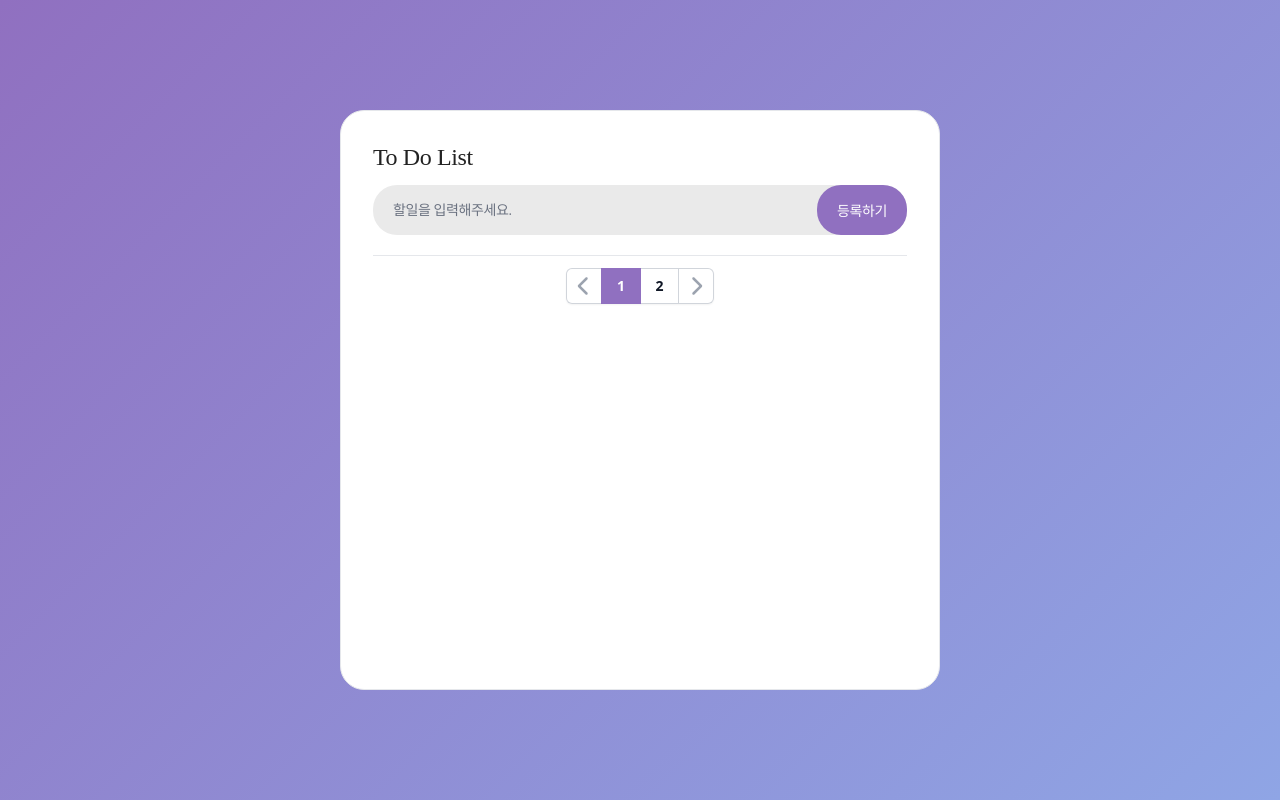
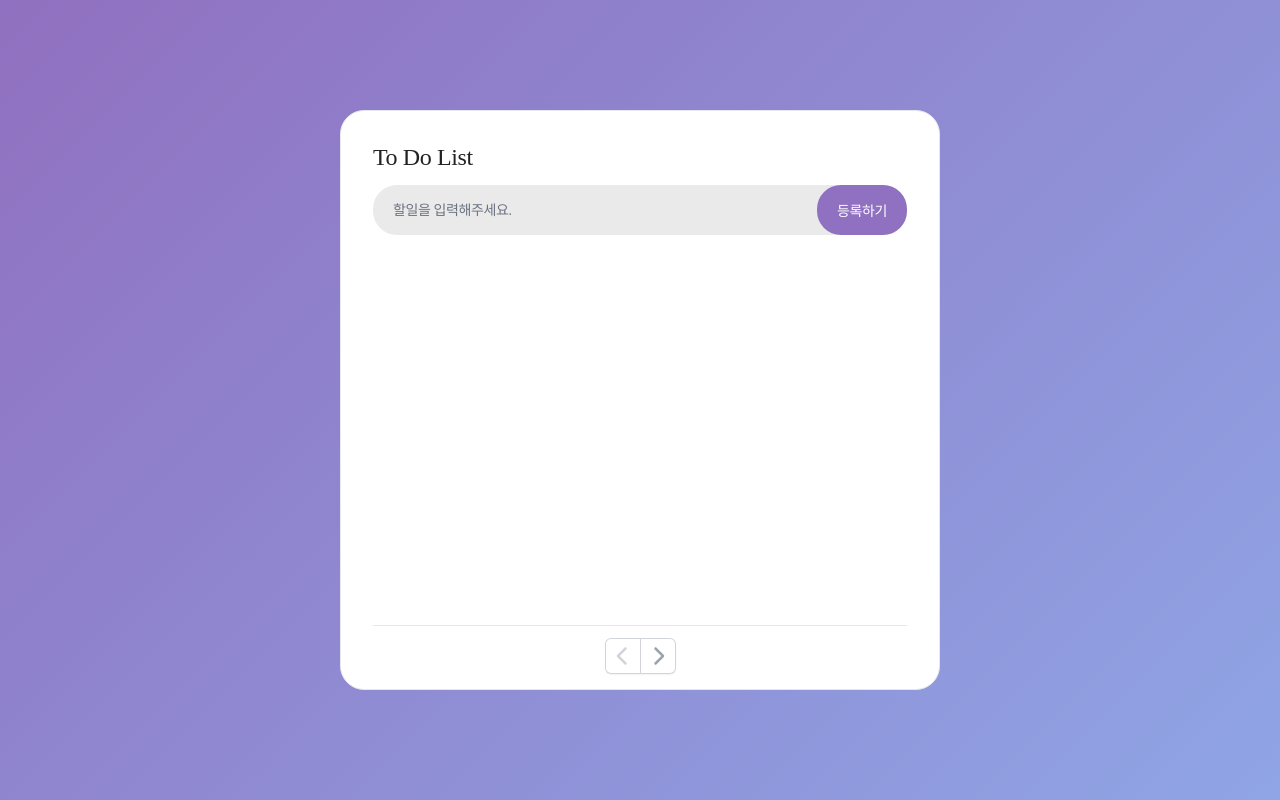
Before and after one commit to wSeungMi/ToDoList-React, a React (Vite) app: page / in a window 1280 px wide. Built offline with nearby package versions, Linux system fonts and the light colour scheme; a web font is replaced by a local one.

Commit message:
Feat: 페이지네이션 기능 추가 - 기본값: 리스트 10개씩 렌더링

```diff
--- a/src/TodoList.jsx
+++ b/src/TodoList.jsx
@@ -123,7 +123,7 @@ const TodoList = () => {
             등록하기
           </button>
         </div>
-        <ul id="todo_list" className="pt-1 px-3.5 pb-1.5">
+        <ul id="todo_list" className="pt-1 px-3.5 pb-1.5 h-[380px]">
           {todo.slice(offset, offset + limit).map((list) => (
             <li
               key={list.id}
@@ -202,7 +202,12 @@ const TodoList = () => {
           ))}
         </ul>
         <div>
-          <Pagination />
+          <Pagination
+            total={todo.length}
+            limit={limit}
+            page={page}
+            setPage={setPage}
+          />
         </div>
       </section>
     </div>
@@ -211,7 +216,8 @@ const TodoList = () => {
 
 export default TodoList;
 
-function Pagination(params) {
+function Pagination({ total, limit, page, setPage }) {
+  const pageNums = Math.ceil(total / limit);
   return (
     <div className="flex items-center justify-between border-t border-gray-200 bg-white px-4 py-3 sm:px-6">
       <div className="flex m-auto">
@@ -219,9 +225,11 @@ function Pagination(params) {
           className="isolate inline-flex -space-x-px rounded-md shadow-sm"
           aria-label="Pagination"
         >
-          <a
-            href="#"
-            className="relative inline-flex items-center rounded-l-md px-2 py-2 text-gray-400 ring-1 ring-inset ring-gray-300 hover:bg-gray-50 focus:z-20 focus:outline-offset-0"
+          <button
+            onClick={() => setPage(page - 1)}
+            disabled={page === 1}
+            className="relative inline-flex items-center rounded-l-md px-2 py-2
+            text-gray-400 ring-1 ring-inset ring-gray-300 hover:bg-gray-50 focus:z-20 focus:outline-offset-0 disabled:text-gray-300"
           >
             <span className="sr-only">Previous</span>
             <FontAwesomeIcon
@@ -230,32 +238,39 @@ function Pagination(params) {
               className="h-5 w-5"
               aria-hidden="true"
             />
-          </a>
-          <a
-            href="#"
-            aria-current="page"
-            className="relative z-10 inline-flex items-center text-white bg-[#9070c0] hover:bg-[#584278] px-4 py-2 text-sm font-semibold"
-          >
-            1
-          </a>
-          <a
-            href="#"
-            className="relative inline-flex items-center px-4 py-2 text-sm font-semibold text-gray-900 ring-1 ring-inset ring-gray-300 hover:bg-gray-50 "
-          >
-            2
-          </a>
-          <a
-            href="#"
-            className="relative inline-flex items-center rounded-r-md px-2 py-2 text-gray-400 ring-1 ring-inset ring-gray-300 hover:bg-gray-50 focus:z-20 focus:outline-offset-0"
+          </button>
+          {Array(pageNums)
+            .fill()
+            .map((_, i) => (
+              <button
+                key={i + 1}
+                onClick={() => setPage(i + 1)}
+                aria-current="page"
+                className={`relative z-10 inline-flex items-center px-4 py-2 text-sm font-semibold
+                ${
+                  page === i + 1
+                    ? ' text-white bg-[#9070c0] hover:bg-[#584278]'
+                    : 'text-gray-900 ring-1 ring-inset ring-gray-300 hover:bg-gray-50'
+                } `}
+              >
+                {i + 1}
+              </button>
+            ))}
+          <button
+            onClick={() => setPage(page + 1)}
+            disabled={page === pageNums}
+            className="relative inline-flex items-center rounded-r-md px-2 py-2
+             text-gray-400 ring-1 ring-inset ring-gray-300 hover:bg-gray-50 focus:z-20 focus:outline-offset-0 disabled:text-gray-300
+             "
           >
             <span className="sr-only">Next</span>
             <FontAwesomeIcon
               icon={faChevronRight}
               size="lg"
-              className="h-5 w-5"
+              className="h-5 w-5 "
               aria-hidden="true"
             />
-          </a>
+          </button>
         </nav>
       </div>
     </div>
```
